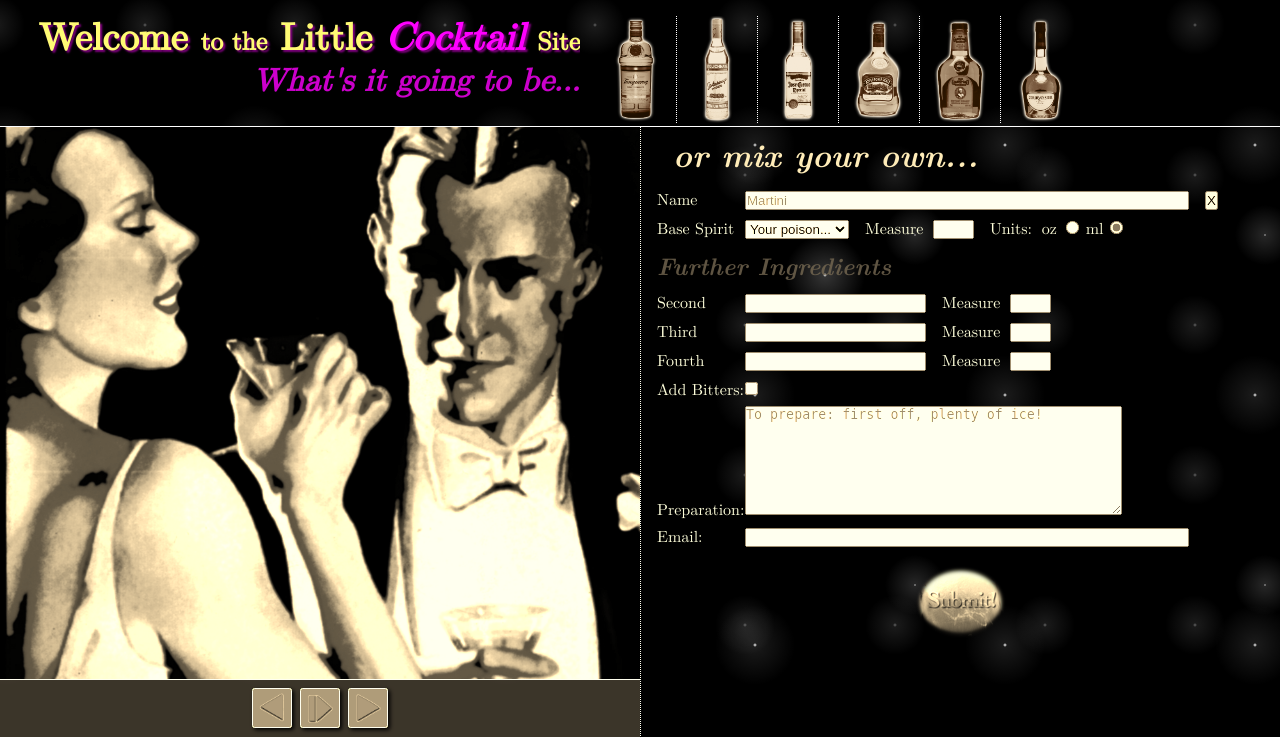
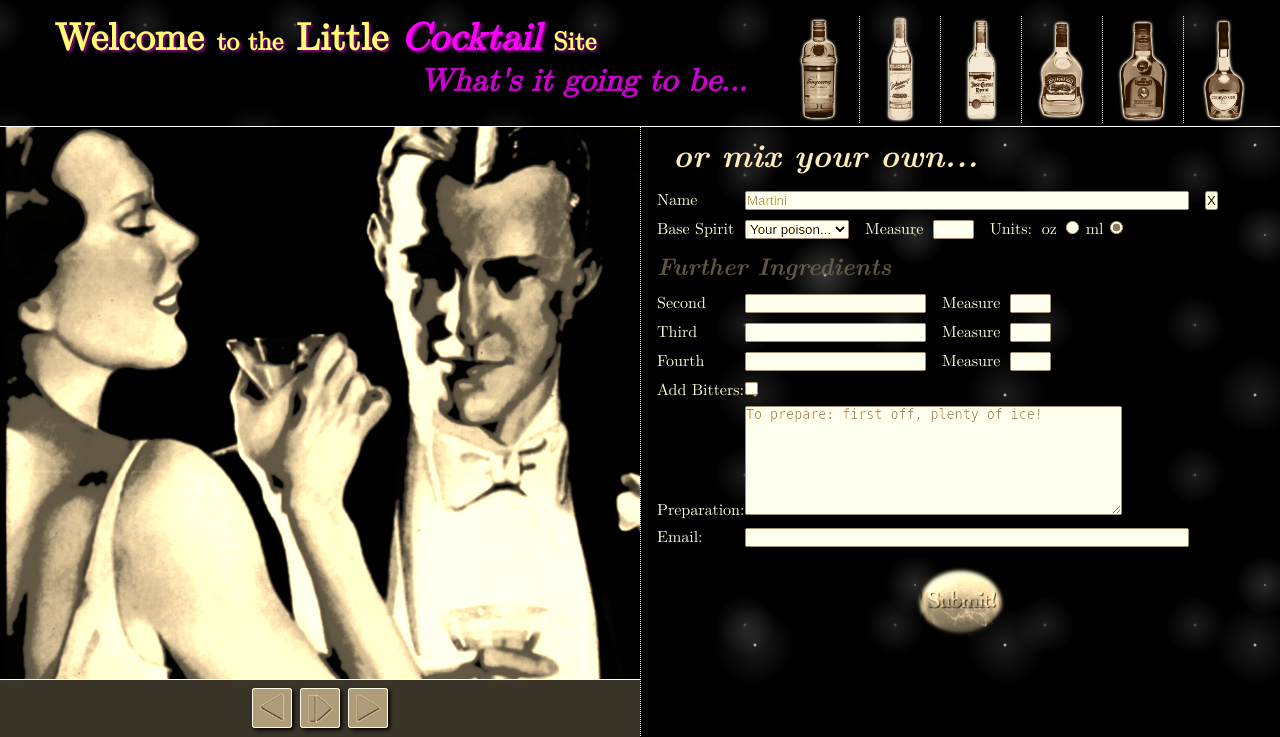
Before and after one commit to knavesmireBoy/cocktail, a PHP site: page / in a window 1280 px wide. Shown: the top 737 px of the page. Run offline with PHP 8.4, Linux system fonts and the light colour scheme.

Commit message:
fixed header

```diff
--- a/css/home.css
+++ b/css/home.css
@@ -21,9 +21,20 @@ a {
 	color: rgba(204, 0, 204, 1);
 	text-decoration: none;
 }
+
 header {
 	display: flex;
 	border-bottom: solid 1px white;
+    justify-content: space-between;
+}
+
+header > * {
+	flex: 2 1 0;
+	margin: 0 1em;
+}
+
+header section {
+    flex: 3 1 0;
 }
 main {
 	display: flex;
```
